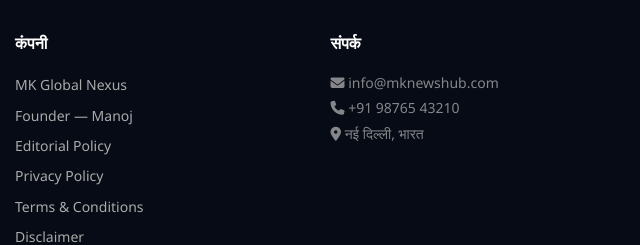
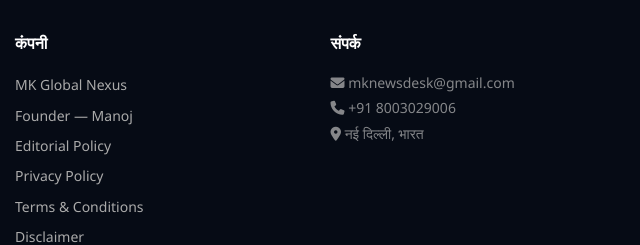
Before and after one commit to mklover07/MK-News-Hub, a plain HTML site: page index.html in a window 1280 px wide. Shown: the part 1041-1286 px from the top of the page, 640-1280 px from the left. Drawn offline with Linux system fonts and the light colour scheme; no server answers.

Commit message:
Update index.html

```diff
--- a/index.html
+++ b/index.html
@@ -179,8 +179,8 @@
                 </div>
                 <div class="footer-col">
                     <h4>संपर्क</h4>
-                    <p><i class="fas fa-envelope"></i> info@mknewshub.com</p>
-                    <p><i class="fas fa-phone"></i> +91 98765 43210</p>
+                    <p><i class="fas fa-envelope"></i> mknewsdesk@gmail.com</p>
+                    <p><i class="fas fa-phone"></i> +91 8003029006</p>
                     <p><i class="fas fa-map-marker-alt"></i> नई दिल्ली, भारत</p>
                 </div>
             </div>
```
